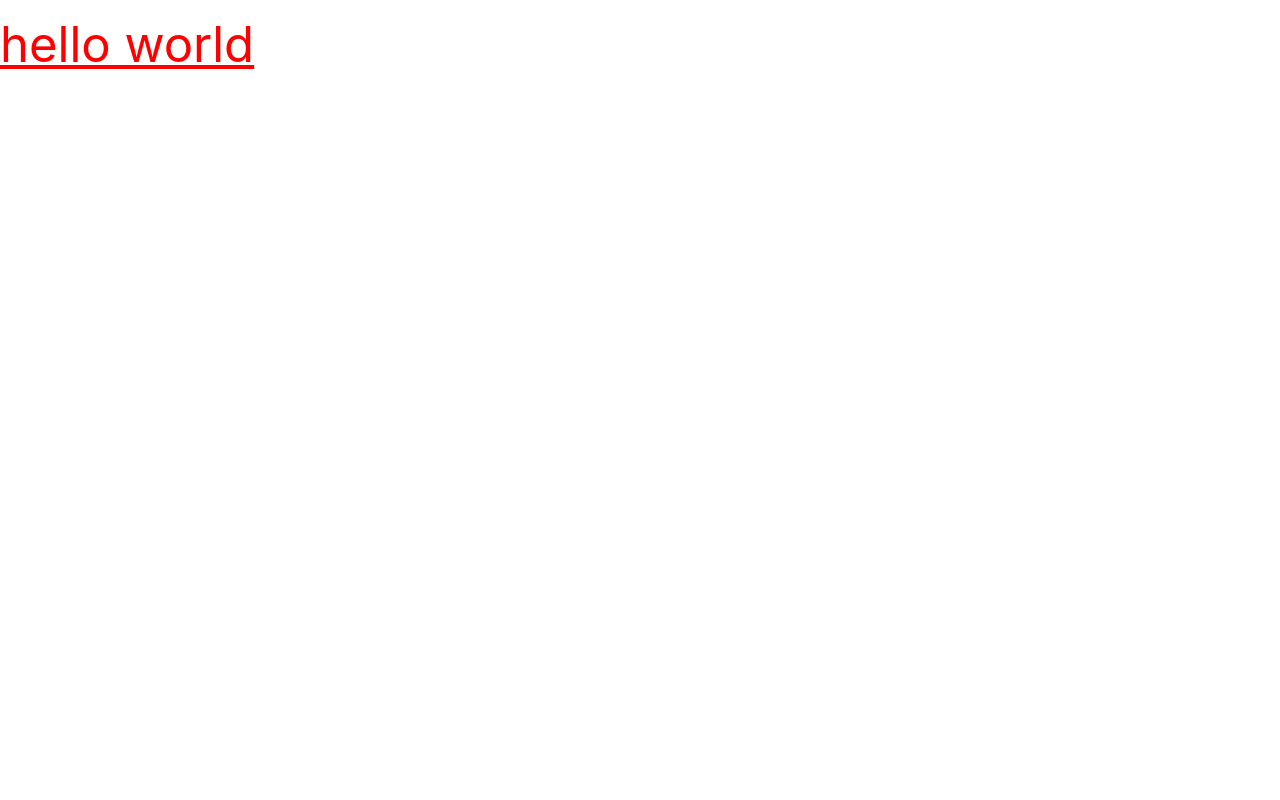
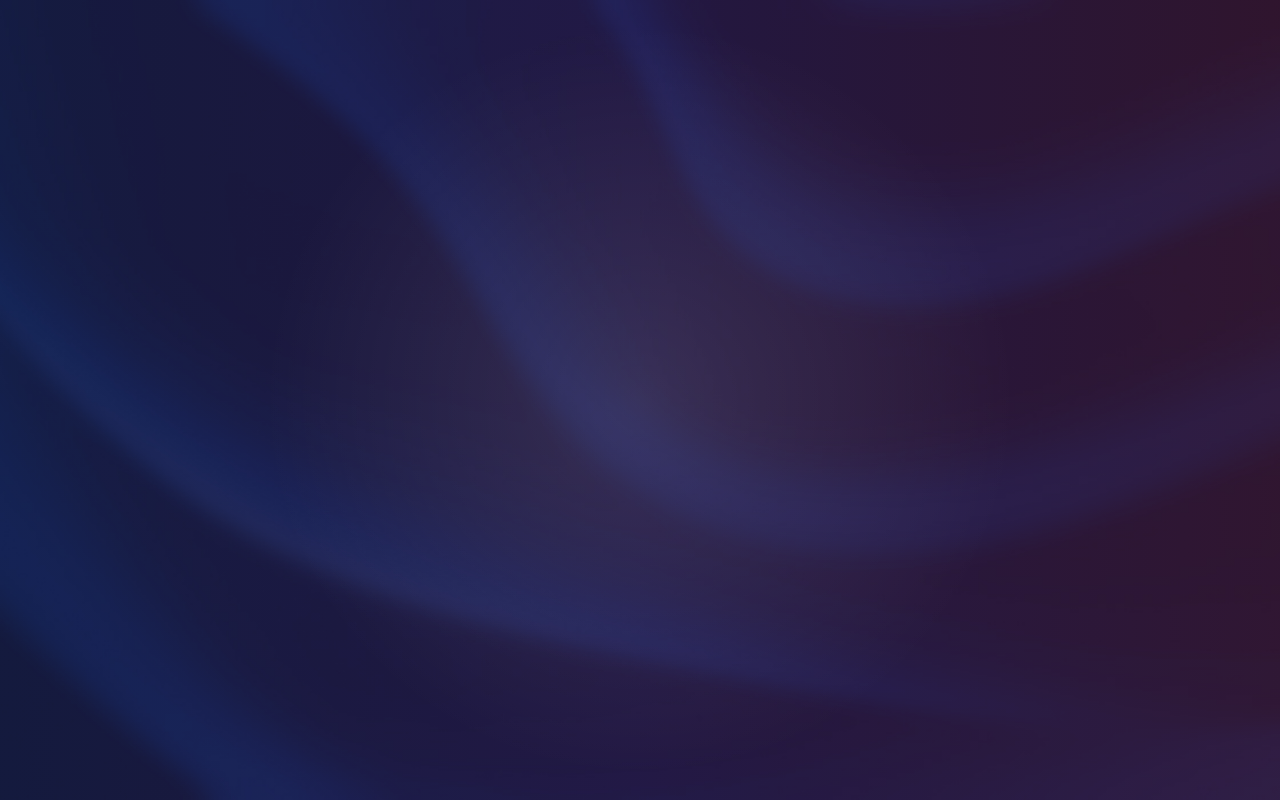
Before and after one commit to mohitnx/mass-inbound, a React (Vite) app: page / in a window 1280 px wide. Built offline with nearby package versions, Linux system fonts and the light colour scheme.

Commit message:
Implement initial project structure with routing, UI components, and Tailwind CSS configuration. Added background image component and button styles. Updated package dependencies and created PostCSS configuration.

```diff
--- a/src/App.tsx
+++ b/src/App.tsx
@@ -1,8 +1,8 @@
+import { RouterProvider } from "react-router-dom";
+import { router } from "./routes";
+
 function App() {
-
-  return (
- <div className='underline text-temp mt-2 text-xl'>hello world</div>
-  )
+  return <RouterProvider router={router} />;
 }
 
-export default App
+export default App;
--- /dev/null
+++ b/src/components/BackgroundImage.tsx
@@ -0,0 +1,57 @@
+import { cn } from "../lib/utils";
+import { useEffect, useRef } from "react";
+
+interface BackgroundImageBeamsProps {
+  className?: string;
+  imagePath: string; // Path to the image in the public folder
+  overlayOpacity?: number; // Optional opacity for the gradient overlay
+}
+
+export const BackgroundImageBeams = ({
+  className,
+  imagePath,
+  overlayOpacity = 0.2,
+}: BackgroundImageBeamsProps) => {
+  const beamsRef = useRef<HTMLDivElement>(null);
+
+  useEffect(() => {
+    if (!beamsRef.current) return;
+
+    const beams = beamsRef.current;
+    const handleMouseMove = (e: MouseEvent) => {
+      const rect = beams.getBoundingClientRect();
+      const x = e.clientX - rect.left;
+      const y = e.clientY - rect.top;
+      beams.style.setProperty("--x", `${x}px`);
+      beams.style.setProperty("--y", `${y}px`);
+    };
+
+    beams.addEventListener("mousemove", handleMouseMove);
+    return () => beams.removeEventListener("mousemove", handleMouseMove);
+  }, []);
+
+  return (
+    <div
+      ref={beamsRef}
+      className={cn(
+        "absolute inset-0 overflow-hidden [--x:50%] [--y:50%]",
+        className
+      )}
+    >
+      {/* Background Image */}
+      <div
+        className="absolute inset-0 bg-cover bg-center bg-no-repeat"
+        style={{ backgroundImage: `url(${imagePath})` }}
+      />
+
+      {/* Gradient Overlay */}
+      <div
+        className="absolute inset-0 bg-gradient-to-r from-indigo-500 via-purple-500 to-pink-500"
+        style={{ opacity: overlayOpacity }}
+      />
+
+      {/* Interactive Beam Effect */}
+      <div className="absolute inset-0 bg-[radial-gradient(circle_at_var(--x)_var(--y),rgba(255,255,255,0.1)_0%,transparent_50%)]" />
+    </div>
+  );
+};
--- /dev/null
+++ b/src/components/ui/button.tsx
@@ -0,0 +1,30 @@
+import { cn } from "../../lib/utils";
+import { ButtonHTMLAttributes, forwardRef } from "react";
+
+export interface ButtonProps extends ButtonHTMLAttributes<HTMLButtonElement> {
+  variant?: "default" | "outline" | "ghost";
+  size?: "default" | "sm" | "lg";
+}
+
+export const Button = forwardRef<HTMLButtonElement, ButtonProps>(
+  ({ className, variant = "default", size = "default", ...props }, ref) => {
+    return (
+      <button
+        className={cn(
+          "inline-flex items-center justify-center rounded-md text-sm font-medium transition-colors focus-visible:outline-none focus-visible:ring-1 focus-visible:ring-neutral-950 disabled:pointer-events-none disabled:opacity-50",
+          {
+            "bg-neutral-900 text-neutral-50 hover:bg-neutral-900/90": variant === "default",
+            "border border-neutral-200 bg-white hover:bg-neutral-100": variant === "outline",
+            "hover:bg-neutral-100 hover:text-neutral-900": variant === "ghost",
+            "h-9 px-4 py-2": size === "default",
+            "h-8 px-3 text-xs": size === "sm",
+            "h-10 px-8": size === "lg",
+          },
+          className
+        )}
+        ref={ref}
+        {...props}
+      />
+    );
+  }
+);
--- /dev/null
+++ b/src/layouts/MainLayout.tsx
@@ -0,0 +1,13 @@
+import { Outlet } from "react-router-dom";
+
+export function MainLayout() {
+  return (
+    <div className="min-h-screen">
+      {/* Add your header, navigation, etc. here */}
+      <main>
+        <Outlet />
+      </main>
+      {/* Add your footer here */}
+    </div>
+  );
+}
--- /dev/null
+++ b/src/lib/utils.ts
@@ -0,0 +1,6 @@
+import { clsx, type ClassValue } from "clsx";
+import { twMerge } from "tailwind-merge";
+
+export function cn(...inputs: ClassValue[]) {
+  return twMerge(clsx(inputs));
+}
--- /dev/null
+++ b/src/pages/Home.tsx
@@ -0,0 +1,11 @@
+import { BackgroundImageBeams } from "../components/BackgroundImage";
+import { Button } from "../components/ui/button";
+
+export function Home() {
+  return (
+    <div className="relative h-screen w-screen flex items-center justify-center">
+      <BackgroundImageBeams imagePath="/hero1.jpg" />
+      <Button>Click me</Button>
+    </div>
+  );
+}
--- /dev/null
+++ b/src/routes/index.tsx
@@ -0,0 +1,16 @@
+import { createBrowserRouter } from "react-router-dom";
+import { Home } from "../pages/Home";
+import { MainLayout } from "../layouts/MainLayout";
+
+export const router = createBrowserRouter([
+  {
+    path: "/",
+    element: <MainLayout />,
+    children: [
+      {
+        index: true,
+        element: <Home />,
+      },
+    ],
+  },
+]);
--- a/tailwind.config.js
+++ b/tailwind.config.js
@@ -1,26 +1,122 @@
 /** @type {import('tailwindcss').Config} */
 export default {
-    content: [
-      "./index.html",
-      "./src/**/*.{js,ts,jsx,tsx}",
-    ],
+  content: ["./index.html", "./src/**/*.{js,ts,jsx,tsx}"],
+  darkMode: "class",
   theme: {
     extend: {
       colors: {
-          white: '#FFFFFF',
+        primary: {
+          50: "#e6f0fa",
+          100: "#c0dcfe",
+          200: "#8ab6f8",
+          300: "#5495d4",
+          400: "#3381f2",
+          500: "#005dff",
+          600: "#0058b9",
+          700: "#00458a",
+          800: "#00355a",
+          900: "#00264d",
+        },
+        secondary: {
+          50: "#fef2e6",
+          100: "#fbd8b1",
+          200: "#fbc58c",
+          300: "#f8a953",
+          400: "#f18d24",
+          500: "#df8600",
+          600: "#b75204",
+          700: "#af5c03",
+          800: "#874702",
+          900: "#763602",
+        },
+        background: {
+          50: "#f7f7f7",
+          100: "#b5b5b5",
+          200: "#919191",
+          300: "#5e5e5e",
+          400: "#3f3f3f",
+          500: "#101010",
+          600: "#0e0e0e",
+          700: "#0b0b0b",
+          800: "#080808",
+          900: "#050505",
+        },
+        text: {
+          50: "#fefefe",
+          100: "#fcfcfc",
+          200: "#fafafa",
+          300: "#f1f1f1",
+          400: "#f7f7f7",
+          500: "#f5f5f5",
+          600: "#dfdfdf",
+          700: "#eaeaea",
+          800: "#878787",
+          900: "#676767",
+        },
+        white: "#FFFFFF",
         temp: "#FF0000",
       },
       fontSize: {
-          'xs': '16px',
-          'sm': '20px',
-          'base': '25px',
-          'lg': '31px',
-          'xl': '49px',
+        xs: "16px",
+        sm: "20px",
+        base: "25px",
+        lg: "31px",
+        xl: "49px",
+        "heading-1": ["3.062rem", { lineHeight: "1.1" }],
+        "heading-2": ["2.438rem", { lineHeight: "1.1" }],
+        "heading-3": ["1.938rem", { lineHeight: "1.1" }],
+        "heading-4": ["1.562rem", { lineHeight: "1.1" }],
+        "heading-5": ["1.25rem", { lineHeight: "1.2" }],
+        "heading-6": ["1rem", { lineHeight: "1.2" }],
+        "heading-7": ["0.812rem", { lineHeight: "1.2" }],
+        "body-lg": ["1.25rem", { lineHeight: "1.5" }],
+        body: ["1rem", { lineHeight: "1.5" }],
+        "body-sm": ["0.875rem", { lineHeight: "1.5" }],
+        "body-xs": ["0.75rem", { lineHeight: "1.5" }],
       },
       fontFamily: {
-          'sans': ['Inter', 'sans-serif'],
+        sans: ["Helvetica Neue", "Helvetica", "Arial", "sans-serif"],
+      },
+      animation: {
+        "meteor-effect": "meteor 5s linear infinite",
+        spotlight: "spotlight 2s ease .75s 1 forwards",
+        shimmer: "shimmer 2s linear infinite",
+      },
+      keyframes: {
+        meteor: {
+          "0%": { transform: "rotate(215deg) translateX(0)", opacity: "1" },
+          "70%": { opacity: "1" },
+          "100%": {
+            transform: "rotate(215deg) translateX(-500px)",
+            opacity: "0",
+          },
+        },
+        spotlight: {
+          "0%": {
+            opacity: "0",
+            transform: "translate(-72%, -62%) scale(0.5)",
+          },
+          "100%": {
+            opacity: "1",
+            transform: "translate(-50%,-40%) scale(1)",
+          },
+        },
+        shimmer: {
+          from: {
+            backgroundPosition: "0 0",
+          },
+          to: {
+            backgroundPosition: "-200% 0",
+          },
+        },
+      },
+      backgroundImage: {
+        "gradient-blue": "linear-gradient(90deg, #005dff 0%, #00264d 100%)",
+        "gradient-orange": "linear-gradient(90deg, #df8600 0%, #763602 100%)",
+        "gradient-black": "linear-gradient(90deg, #f5f5f5 0%, #101010 100%)",
+        "gradient-white": "linear-gradient(90deg, #101010 0%, #b5b5b5 100%)",
       },
     },
   },
   plugins: [],
-  }
+};
--- a/tsconfig.app.json
+++ b/tsconfig.app.json
@@ -19,7 +19,6 @@
     "strict": true,
     "noUnusedLocals": true,
     "noUnusedParameters": true,
-    "erasableSyntaxOnly": true,
     "noFallthroughCasesInSwitch": true,
     "noUncheckedSideEffectImports": true
   },
```
Also changed, not shown: package.json (+6 -1 lines), postcss.config.cjs (line endings or trailing spaces), public/hero1.jpg (added), 1 other file (tests, documents, lock files or other folders). Lines whose indentation alone changed are shown as unchanged.
